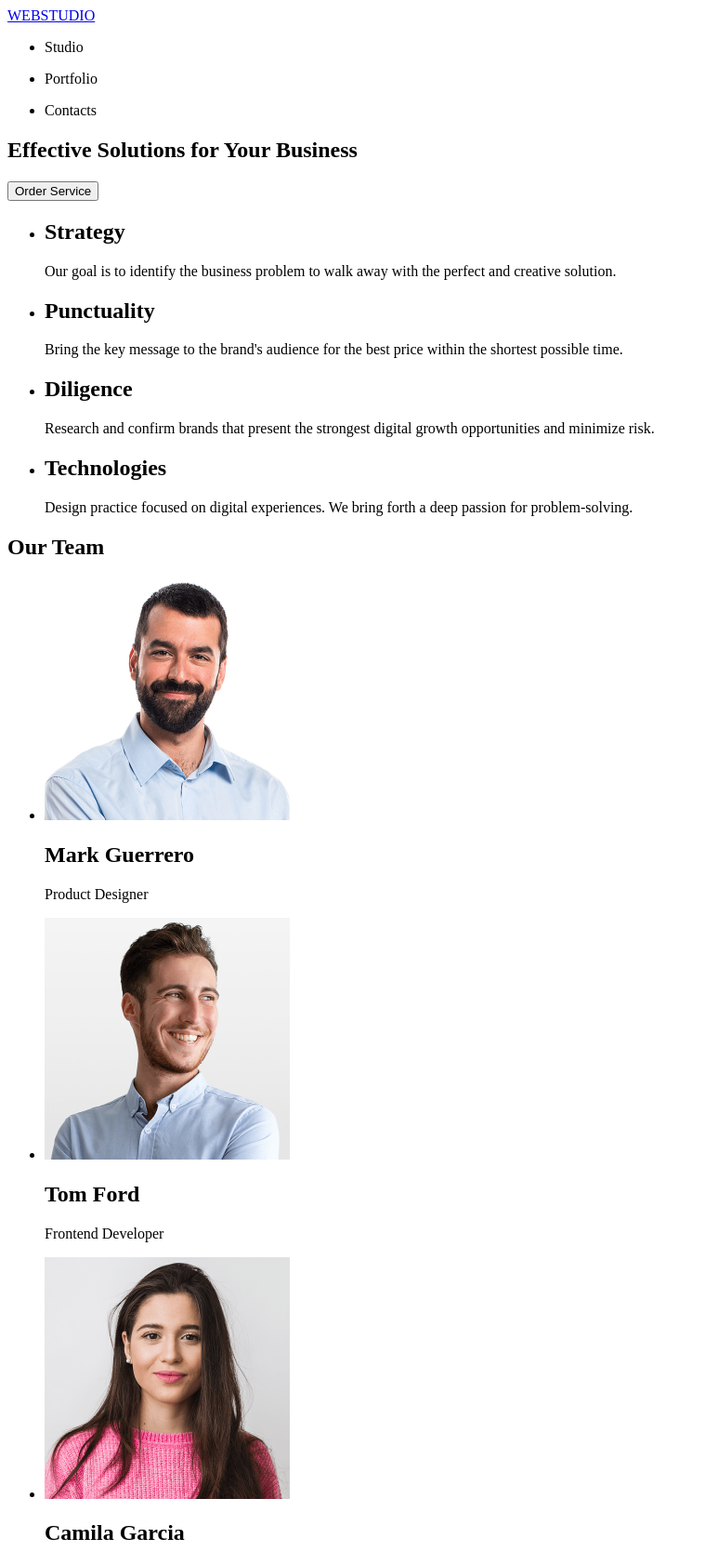
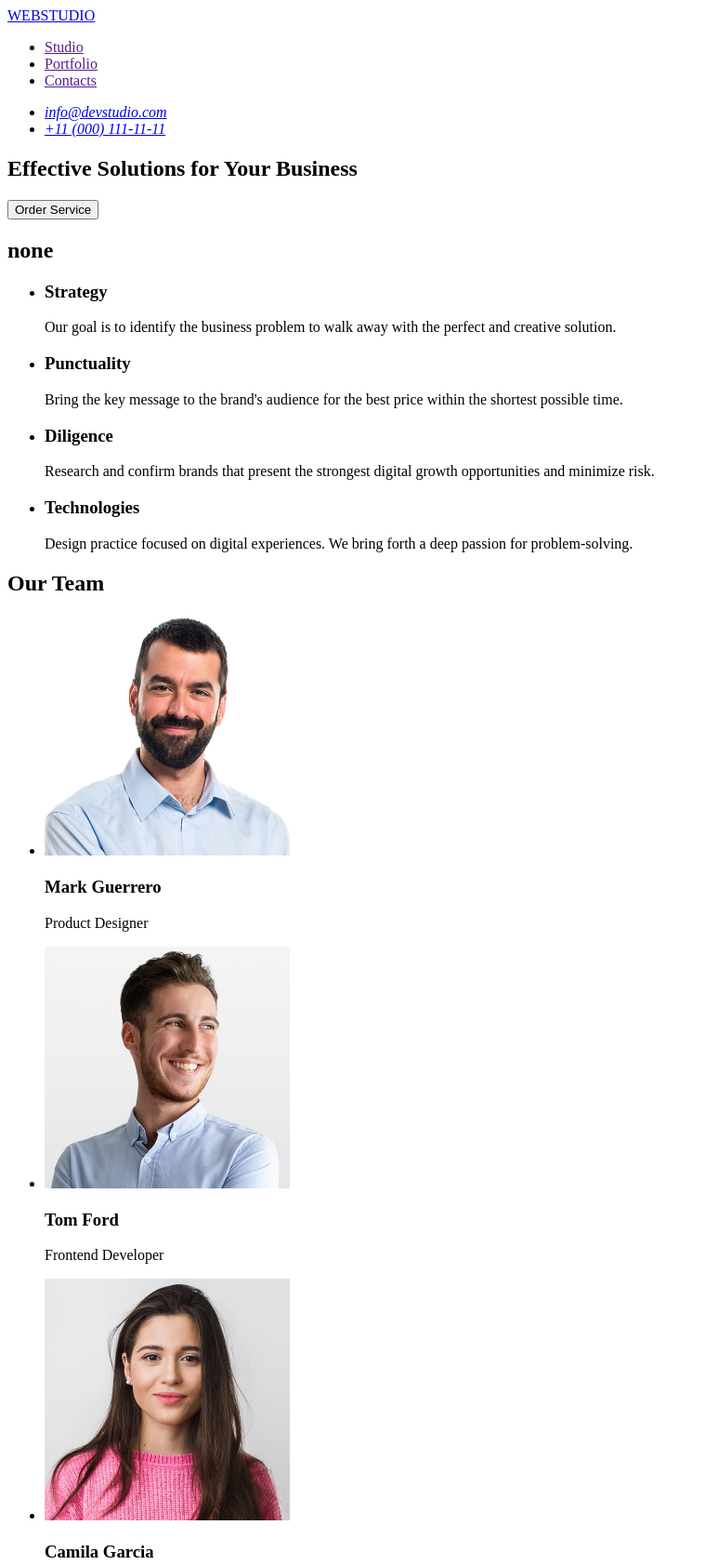
Before and after one commit to ViraCherednichenko/goit-markup-hw-01, a plain HTML site: page index.html in a window 1280 px wide. Shown: the top 1683 px of the page at 93% size, without its empty margins (0-759 px from the left). Drawn offline with Linux system fonts and the light colour scheme.

Commit message:
first hw

```diff
--- a/index.html
+++ b/index.html
@@ -8,45 +8,53 @@
 <body>
    <header>
     <nav>
-        <a href="#">WEBSTUDIO</a>
+        <a href="./index.html">WEBSTUDIO</a>
         <ul>
             <li>
-                <p>Studio</p>
+                <a href="">Studio</a>
             </li>
             <li>
-                <p>Portfolio</p>
+                <a href="">Portfolio</a>
             </li>
             <li>
-                <p>Contacts</p>
+                <a href="">Contacts</a>
             </li>
         </ul>
     </nav>
     <address>
-    <p></p>
-    <p></p>
+    <ul>
+        <li>
+           <a href="mailto:info@devstudio.com"> info@devstudio.com</a>
+        </li>
+        <li>
+            <a href="tel:+110001111111">+11 (000) 111-11-11</a>
+        </li>
+    </ul>
 </address>
    </header>
    <main>
+
     <section id="hero-image">
         <h1>Effective Solutions for Your Business</h1>
         <button type="button">Order Service</button>
     </section>
     <section id="benefits">
+        <h2>none</h2>
     <ul>
         <li>
-            <h2>Strategy</h2>
+            <h3>Strategy</h3>
             <p>Our goal is to identify the business problem to walk away with the perfect and creative solution.</p>
         </li>
         <li>
-            <h2>Punctuality</h2>
+            <h3>Punctuality</h3>
             <p>Bring the key message to the brand's audience for the best price within the shortest possible time.</p>
         </li>
         <li>
-            <h2>Diligence</h2>
+            <h3>Diligence</h3>
             <p>Research and confirm brands that present the strongest digital growth opportunities and minimize risk.</p>
         </li>
         <li>
-            <h2>Technologies</h2>
+            <h3>Technologies</h3>
             <p>Design practice focused on digital experiences. We bring forth a deep passion for problem-solving.</p>
         </li>
     </ul>
@@ -55,24 +63,24 @@
         <h2>Our Team</h2>
         <ul>
             <li>
-                <img src="./images/marckguerrero.png" alt="Marck Guerrero"  width="264" height="260">
-                <h2>Mark Guerrero</h2>
+                <img src="./images/markguerrero.jpg" alt="Marck Guerrero"  width="264" height="260">
+                <h3>Mark Guerrero</h3>
                 <p>Product Designer</p>
             </li>
             <li>
 
-                <img src="./images/tomford.png" alt="Tom Ford" width="264" height="260">
-                <h2>Tom Ford</h2>
+                <img src="./images/tomford.jpg" alt="Tom Ford" width="264" height="260">
+                <h3>Tom Ford</h3>
                 <p>Frontend Developer</p>
             </li>
             <li>
-                <img src="./images/camilagarcia.png" alt="Camila Garcia" width="264" height="260">
-                <h2>Camila Garcia</h2>
+                <img src="./images/camilagarcia.jpg" alt="Camila Garcia" width="264" height="260">
+                <h3>Camila Garcia</h3>
                 <p>Marketing</p>
             </li>
             <li>
-                <img src="./images/danielwilson.png" alt="Daniel Wilson" width="264" height="260">
-                <h2>Daniel Wilson</h2>
+                <img src="./images/danielwilson.jpg" alt="Daniel Wilson" width="264" height="260">
+                <h3>Daniel Wilson</h3>
                 <p>UI Designer</p>
             </li>
         </ul>
@@ -80,7 +88,7 @@
     </section>
    </main>
    <footer>
-<a href="#">WEBSTUDIO</a>
+<a href="./index.html">WEBSTUDIO</a>
 <p>Increase the flow of customers and sales for your business with digital marketing & growth solutions.</p>
    </footer>
 </body>
```
Also changed, not shown: images/camilagarcia.jpg (added), images/camilagarcia.png (deleted), images/danielwilson.jpg (added), images/danielwilson.png (deleted), images/marckguerrero.png (deleted), images/markguerrero.jpg (added), images/tomford.jpg (added), images/tomford.png (deleted).
